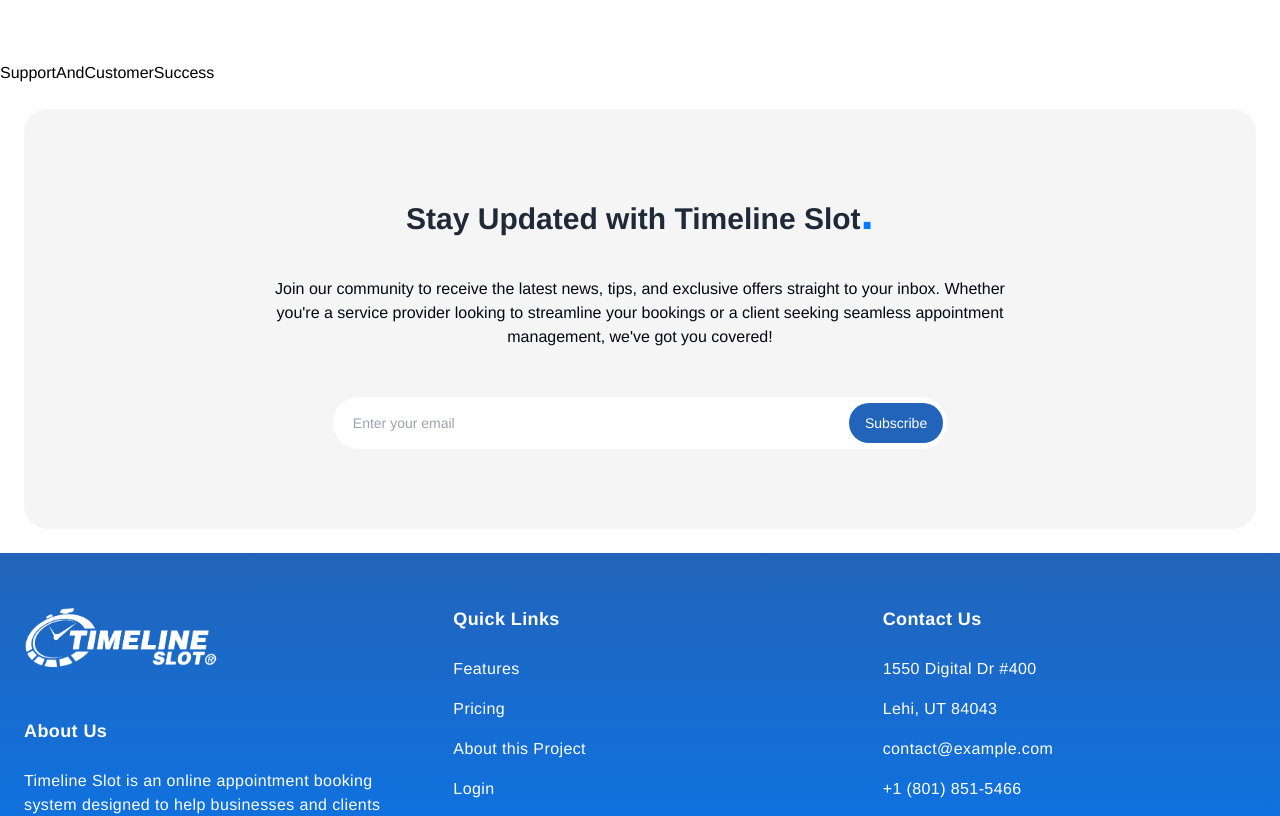
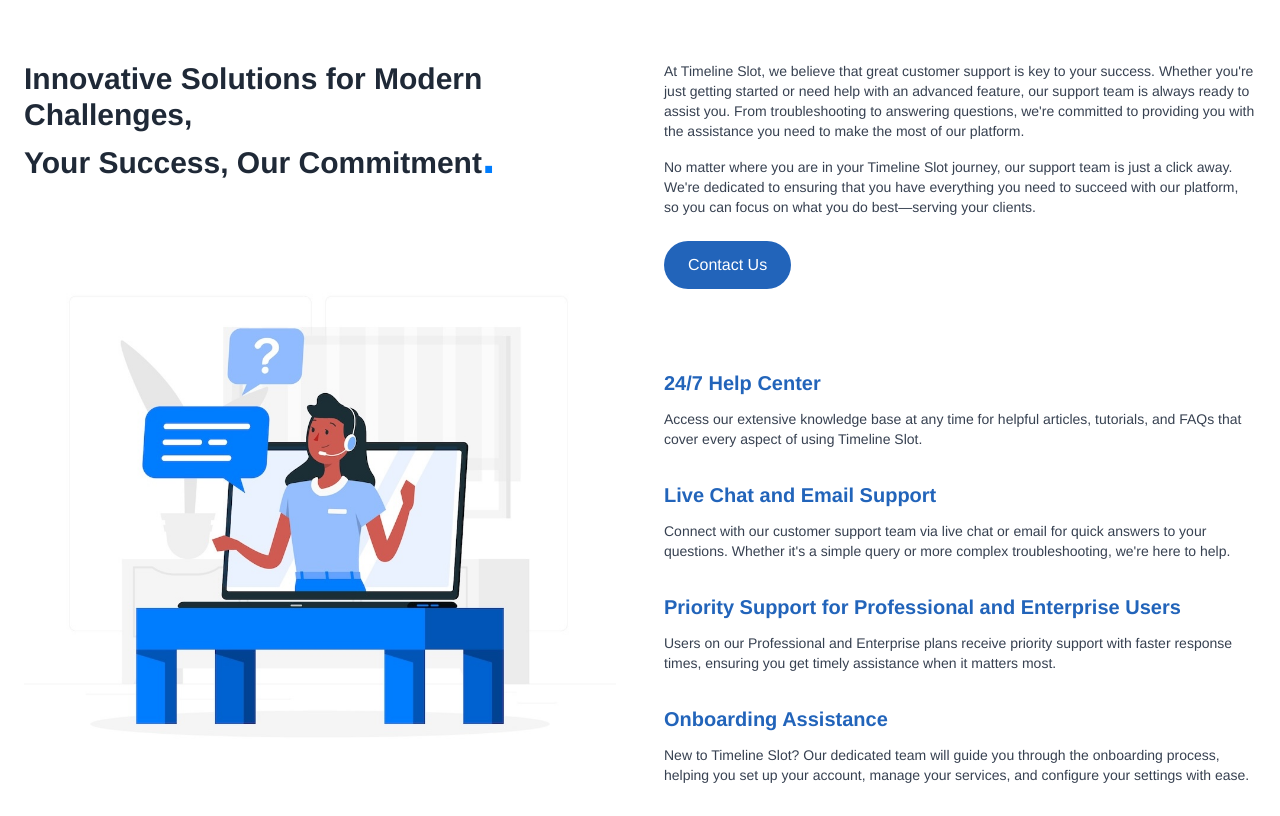
Before and after one commit to Devmountain-group-projects/timeslot-project, a React (Vite) app: page /features in a window 1280 px wide. Shown: the part 5520-6336 px from the top of the page. Built offline with nearby package versions, Linux system fonts and the light colour scheme.

Commit message:
finished supportandcustomersucess component, features page is complete, added animations to it as well, made some spacing adjustments to securityprotection component

```diff
--- a/src/components/Features/SecurityProtection.jsx
+++ b/src/components/Features/SecurityProtection.jsx
@@ -38,12 +38,12 @@
                             With Timeline Slot, your data is in safe hands. We continuously monitor and update our systems to meet the highest security standards, allowing you to manage your business confidently without worrying about your information being compromised.
                         </motion.p>
                         <motion.div
-                            className='mt-8'
+                            className='mt-8 ml-8'
                             initial={{ opacity: 0 }}
                             animate={{ opacity: 1 }}
                             transition={{ duration: 0.5, delay: 1 }}
                         >
-                            <h3 className="font-bold text-lg mb-4">Key Security Features:</h3>
+                            <h3 className="font-bold text-lg mb-4 text-secondary">Key Security Features:</h3>
                             <div className="space-y-4">
                                 <div>
                                     <h4 className="font-semibold mb-2 flex items-center">
--- a/src/components/Features/SupportAndCustomerSuccess.jsx
+++ b/src/components/Features/SupportAndCustomerSuccess.jsx
@@ -1,8 +1,71 @@
 import React from 'react'
+import { motion } from 'framer-motion'
+import SupportImg from '../../assets/images/supportimg.jpg'
 
 const SupportAndCustomerSuccess = () => {
     return (
-        <div>SupportAndCustomerSuccess</div>
+        <div className="px-6 pb-20">
+            <div className="max-width mx-auto">
+                <motion.div
+                    className="grid md:grid-cols-2 gap-12 mb-0"
+                    initial={{ opacity: 0, y: 50 }}
+                    animate={{ opacity: 1, y: 0 }}
+                    transition={{ duration: 0.5 }}
+                >
+                    <motion.div
+                        initial={{ opacity: 0, x: -50 }}
+                        animate={{ opacity: 1, x: 0 }}
+                        transition={{ duration: 0.5, delay: 0.2 }}
+                    >
+                        <h2 className="title-text mb-6">Innovative Solutions for Modern Challenges, <br /> Your Success, Our Commitment<span className='text-primary text-3xl sm:text-5xl'>.</span></h2>
+                    </motion.div>
+                    <motion.div
+                        initial={{ opacity: 0, x: 50 }}
+                        animate={{ opacity: 1, x: 0 }}
+                        transition={{ duration: 0.5, delay: 0.2 }}
+                    >
+                        <p className="mb-4 text-sm text-gray-700">At Timeline Slot, we believe that great customer support is key to your success. Whether you're just getting started or need help with an advanced feature, our support team is always ready to assist you. From troubleshooting to answering questions, we're committed to providing you with the assistance you need to make the most of our platform.</p>
+                        <p className="mb-6 text-sm text-gray-700">No matter where you are in your Timeline Slot journey, our support team is just a click away. We're dedicated to ensuring that you have everything you need to succeed with our platform, so you can focus on what you do best—serving your clients.</p>
+                        <motion.button
+                            type="button"
+                            className="btn-blue"
+                            whileHover={{ scale: 1.05 }}
+                            whileTap={{ scale: 0.95 }}
+                        >
+                            Contact Us
+                        </motion.button>
+                    </motion.div>
+                </motion.div>
+
+                <div className="grid md:grid-cols-2 gap-12 items-start">
+                    <motion.div
+                        initial={{ opacity: 0, y: 50 }}
+                        animate={{ opacity: 1, y: 0 }}
+                        transition={{ duration: 0.5, delay: 0.4 }}
+                    >
+                        <img src={SupportImg} alt="Customer Support" className="w-full mx-auto h-auto" />
+                    </motion.div>
+                    <div className="space-y-8 mt-20">
+                        {['24/7 Help Center', 'Live Chat and Email Support', 'Priority Support for Professional and Enterprise Users', 'Onboarding Assistance'].map((title, index) => (
+                            <motion.div
+                                key={title}
+                                initial={{ opacity: 0, y: 20 }}
+                                animate={{ opacity: 1, y: 0 }}
+                                transition={{ duration: 0.5, delay: 0.6 + index * 0.1 }}
+                            >
+                                <h3 className="text-xl font-bold text-secondary mb-3">{title}</h3>
+                                <p className="text-gray-700 text-sm">
+                                    {index === 0 && "Access our extensive knowledge base at any time for helpful articles, tutorials, and FAQs that cover every aspect of using Timeline Slot."}
+                                    {index === 1 && "Connect with our customer support team via live chat or email for quick answers to your questions. Whether it's a simple query or more complex troubleshooting, we're here to help."}
+                                    {index === 2 && "Users on our Professional and Enterprise plans receive priority support with faster response times, ensuring you get timely assistance when it matters most."}
+                                    {index === 3 && "New to Timeline Slot? Our dedicated team will guide you through the onboarding process, helping you set up your account, manage your services, and configure your settings with ease."}
+                                </p>
+                            </motion.div>
+                        ))}
+                    </div>
+                </div>
+            </div>
+        </div>
     )
 }
 
```
Also changed, not shown: src/assets/images/supportimg.jpg (added).
